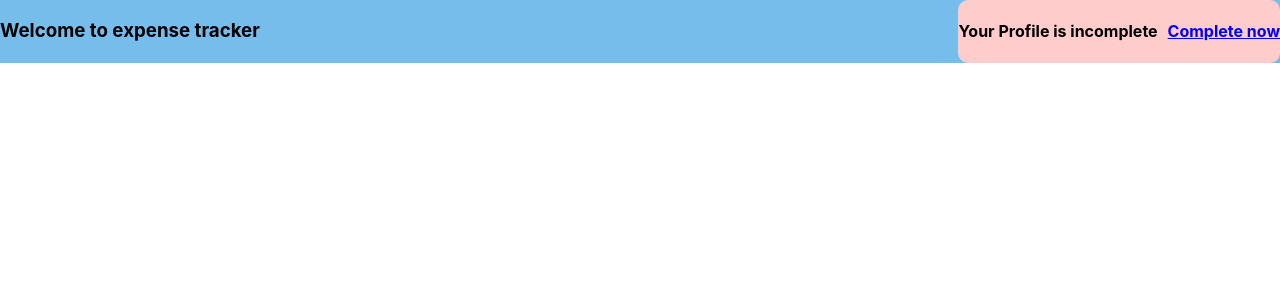
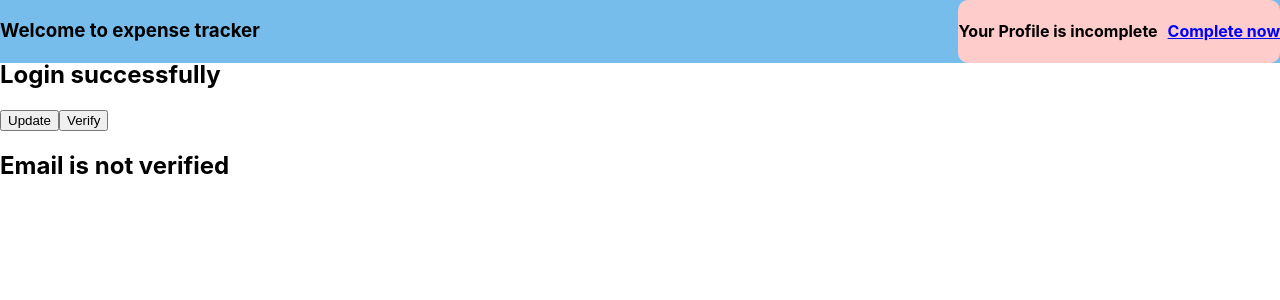
Before and after one commit to TechyTejas/Expense-Tracker-react-js, a React (Create React App) app: page /home in a window 1280 px wide. Shown: the top 300 px of the page. Built offline with nearby package versions, Linux system fonts and the light colour scheme; sample sign-in values are in the browser's storage.

Commit message:
Verify User Email

```diff
--- a/src/Pages/Home.jsx
+++ b/src/Pages/Home.jsx
@@ -1,6 +1,7 @@
 import React from 'react'
 import classes from './Home.module.css'
 import { useNavigate } from 'react-router-dom'
+import LoggedIn from './LoggedIn';
 
 function Home() {
   const navigate=useNavigate();
@@ -9,7 +10,7 @@ function Home() {
   }
 
   return (
-   <>
+   <div>
       <ui  className={classes.navbar}>
 
         <h3> Welcome to expense tracker</h3>
@@ -21,7 +22,9 @@ function Home() {
 
 
         </ui>
-    </>
+        <br/><br/>
+        <LoggedIn/>
+    </div>
 
 
   )
--- /dev/null
+++ b/src/Pages/LoggedIn.jsx
@@ -0,0 +1,56 @@
+import React, { useState } from "react";
+import { useNavigate } from "react-router-dom";
+
+function LoggedIn() {
+    const navigate=useNavigate();
+  const [emailIsVerified, setEmailIsVerified] = useState(false);
+  async function verifyHandler() {
+    const email = localStorage.getItem("email");
+    const token = localStorage.getItem("token");
+
+    console.log(email +"and "+ token)
+
+    const data = {
+      requestType: "VERIFY_EMAIL",
+      idToken: token,
+    };
+
+    try {
+      const response = await fetch(
+        "https://identitytoolkit.googleapis.com/v1/accounts:sendOobCode?key=AIzaSyA0zbgxIYwUu9iBaOHgx81CkJJN4aSO6Xc",
+        {
+          method: "POST",
+          body: JSON.stringify(data),
+          headers: {
+            "Content-Type": "application/json",
+          },
+        }
+      );
+      const responseData = await response.json();
+      console.log( responseData + "Verification email sent here");
+      if (responseData.email === email) {
+        setEmailIsVerified(true);
+      }
+    } catch (error) {
+      console.error("Error sending verification email:", error);
+    }
+  }
+  const changeHandler = () => {
+      navigate('/submitdetails')
+  }
+
+  return (
+    <div>
+      <h2>Login successfully</h2>
+      <button onClick={changeHandler} >Update</button>
+      <button onClick={verifyHandler}>Verify</button>
+      {emailIsVerified ? (
+        <h2>Email is verified</h2>
+      ) : (
+        <h2>Email is not verified</h2>
+      )}
+    </div>
+  );
+}
+
+export default LoggedIn;
--- a/src/Pages/LoginForm.jsx
+++ b/src/Pages/LoginForm.jsx
@@ -25,6 +25,7 @@ function LoginForm() {
     const enteredPassword = passwordInputRef.current.value;
     // const enterCnfmpassword = CnfmpasswordRef.current.value;
     console.log(enteredEmail, enteredPassword);
+    localStorage.setItem('email', enteredEmail);
 
     setIsLoading(true);
     let url;
--- a/src/Pages/ProfileForm.jsx
+++ b/src/Pages/ProfileForm.jsx
@@ -1,93 +1,103 @@
-import React,{useEffect, useRef} from 'react'
-import classes from './ProfileForm.module.css'
+import React, { useEffect, useRef } from "react";
+import { useNavigate } from "react-router-dom";
+import classes from "./ProfileForm.module.css";
 
 function ProfileForm() {
-    const nameRef=useRef();
-    const UrlRef=useRef();
+    const navigate=useNavigate();
+  const nameRef = useRef();
+  const UrlRef = useRef();
 
-    async function submitHandler  (event)  {
+  async function submitHandler(event) {
     event.preventDefault();
 
-        const name=nameRef.current.value;
-        const url=UrlRef.current.value;
-        const Token= localStorage.getItem('token');
+    const name = nameRef.current.value;
+    const url = UrlRef.current.value;
+    const Token = localStorage.getItem("token");
 
-        const details= {
-        idToken : Token,
-        CustName : name,
-        CustUrl : url,
-        returnSecureToken : true
-        }
-        console.log('may details' , details)
-         await fetch('https://identitytoolkit.googleapis.com/v1/accounts:update?key=AIzaSyA0zbgxIYwUu9iBaOHgx81CkJJN4aSO6Xc',
+    const details = {
+      idToken: Token,
+      CustName: name,
+      CustUrl: url,
+      returnSecureToken: true,
+    };
+    console.log("may details", details);
+    await fetch(
+      "https://identitytoolkit.googleapis.com/v1/accounts:update?key=AIzaSyA0zbgxIYwUu9iBaOHgx81CkJJN4aSO6Xc",
       {
-                method: 'POST',
+        method: "POST",
         body: JSON.stringify(details),
         headers: {
-                    'Content-Type': 'application/json',
+          "Content-Type": "application/json",
         },
-        }).then((response) => response.json())
+      }
+    )
+      .then((response) => response.json())
       .then((data) => {
-            console.log('Profile updatation done',data)
-        }).catch((error) => {
-            alert("please submit again")
+        console.log("Profile updatation done", data);
+      })
+      .catch((error) => {
+        alert("please submit again");
       });
 
     // const data= await response.json();
     // console.log(data);
 
-        nameRef.current.value="";
-        UrlRef.current.value="";
+    nameRef.current.value = "";
+    UrlRef.current.value = "";
   }
 
-    async function fetchData () {
-        const Token= localStorage.getItem('token');
-        console.log("TOKEN",Token);
-        fetch('https://identitytoolkit.googleapis.com/v1/accounts:lookup?key=AIzaSyA0zbgxIYwUu9iBaOHgx81CkJJN4aSO6Xc',
+  async function fetchData() {
+    const Token = localStorage.getItem("token");
+    console.log("TOKEN", Token);
+    fetch(
+      "https://identitytoolkit.googleapis.com/v1/accounts:lookup?key=AIzaSyA0zbgxIYwUu9iBaOHgx81CkJJN4aSO6Xc",
       {
-            method: 'POST',
+        method: "POST",
         headers: {
-                'Content-Type': 'application/json',
+          "Content-Type": "application/json",
         },
         body: JSON.stringify({
           idToken: Token,
         }),
+      }
+    )
+      .then((response) => {
+        console.log(response);
+        return response.json();
       })
-        .then((response)=>{
-            console.log(response)
-         return  response.json()
-
-        })
-        .then((data)=>{
-            console.log('Fetched Data',data);
+      .then((data) => {
+        console.log("Fetched Data", data);
       })
       .catch((error) => {
-            console.error('Error updating profile:', error);
+        console.error("Error updating profile:", error);
       });
   }
 
-
   useEffect(() => {
     fetchData();
-   }, [])
+  }, []);
+
+  const changeHandler = () => {
+    navigate('/home')
+  }
 
   return (
     <div>
       <h2>Winners never quit, quitters never win</h2>
       <form onSubmit={submitHandler} className={classes.para}>
         <label>Contact Details</label>
-        <button>Cancle</button>
-        <br/>
+        <button onClick={changeHandler}>Cancle</button>
+        <br />
 
         <label>Full Name</label>
         <input ref={nameRef}></input>
         <label>Image URL</label>
         <input ref={UrlRef}></input>
-        <br/>
+        <br />
         <button>Submit</button>
       </form>
     </div>
-  )
+  );
 }
 
-export default ProfileForm
+export default ProfileForm;
```
Lines whose indentation alone changed are shown as unchanged.
